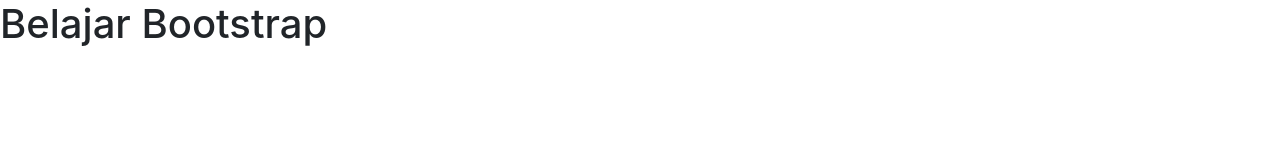
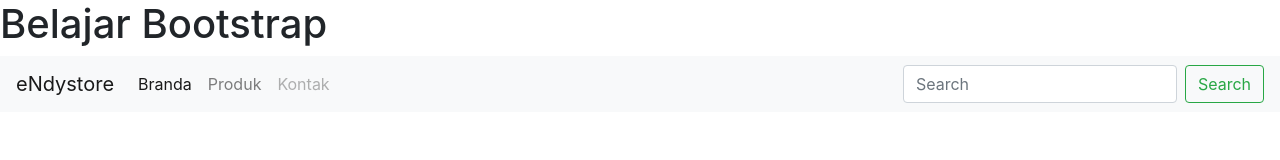
Before and after one commit to endyfbrianur/endyfbrianur.github.io, a plain HTML site: page index.html in a window 1280 px wide. Drawn offline with Linux system fonts and the light colour scheme.

Commit message:
Nambahin Navbar

```diff
--- a/index.html
+++ b/index.html
@@ -15,6 +15,33 @@
 
 
 
+<!-- AWAL : NAVIGASI BAR -->
+<nav class="navbar navbar-expand-lg navbar-light bg-light">
+  <a class="navbar-brand" href="https://endyfbrianur.github.io">eNdystore</a>
+  <button class="navbar-toggler" type="button" data-toggle="collapse" data-target="#navbarTogglerDemo02" aria-controls="navbarTogglerDemo02" aria-expanded="false" aria-label="Toggle navigation">
+    <span class="navbar-toggler-icon"></span>
+  </button>
+
+  <div class="collapse navbar-collapse" id="navbarTogglerDemo02">
+    <ul class="navbar-nav mr-auto mt-2 mt-lg-0">
+      <li class="nav-item active">
+        <a class="nav-link" href="#">Branda <span class="sr-only">(current)</span></a>
+      </li>
+      <li class="nav-item">
+        <a class="nav-link" href="#">Produk</a>
+      </li>
+      <li class="nav-item">
+        <a class="nav-link disabled">Kontak</a>
+      </li>
+    </ul>
+    <form class="form-inline my-2 my-lg-0">
+      <input class="form-control mr-sm-2" type="search" placeholder="Search">
+      <button class="btn btn-outline-success my-2 my-sm-0" type="submit">Search</button>
+    </form>
+  </div>
+</nav>
+
+
 
    <!-- Bootstrap js Offline -->
     <script src="js/bootstrap.bundle.min.js"></script>
```
Also changed, not shown: endy.html (added, +12 -0 lines), img/prd-72269d7602.png (added), img/prd-c1f6dbdb2b.png (added), img/prd-f1c42925dd.png (added).
